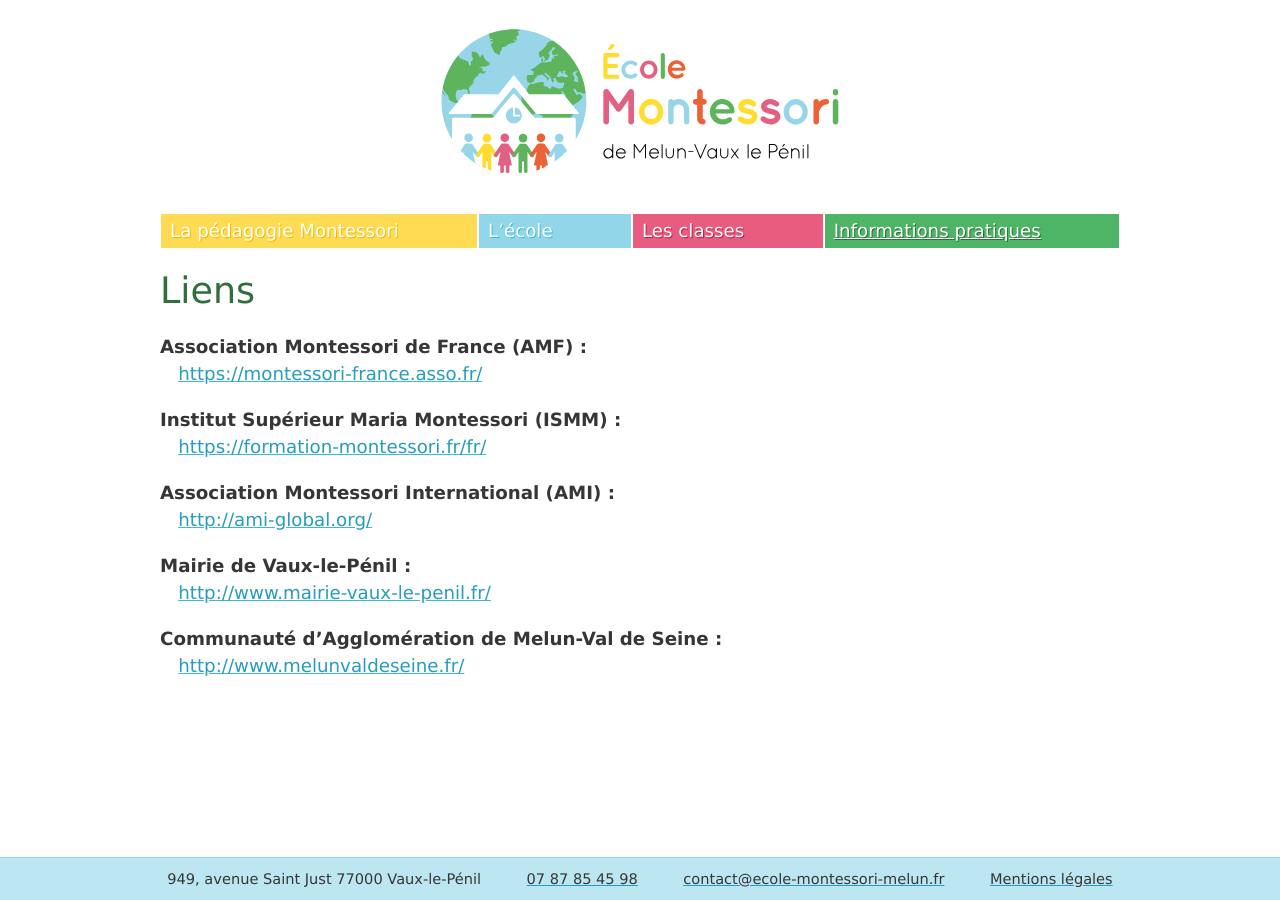
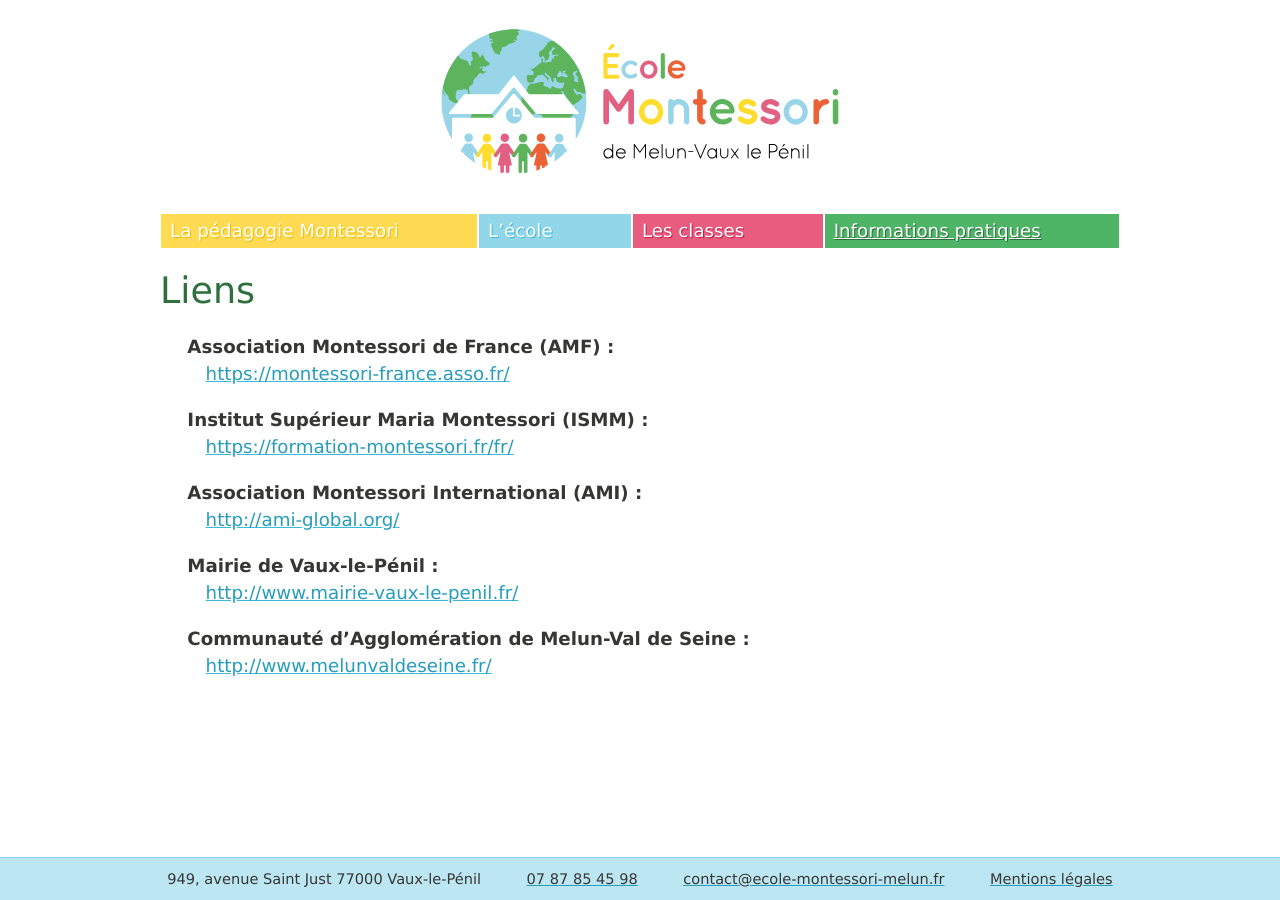
Before and after one commit to montessori-melun/montessori-melun.github.io, a Jekyll site: the page built from informations-pratiques/liens.md, in a window 1280 px wide. Built offline with Jekyll 4.4.1, drawn with Linux system fonts in a browser that asks for light colours.

Commit message:
Amélioration des styles de listes

```diff
--- a/css/styles.scss
+++ b/css/styles.scss
@@ -299,8 +299,12 @@ main {
 
   ul, dl {
     margin: 0 0 1em 0;
+    padding: 0 0 0 1.5em;
   }
 
+  ul {
+    list-style-type: circle;
+  }
   li {
     margin: 0 0 .2em 0;
   }
```
